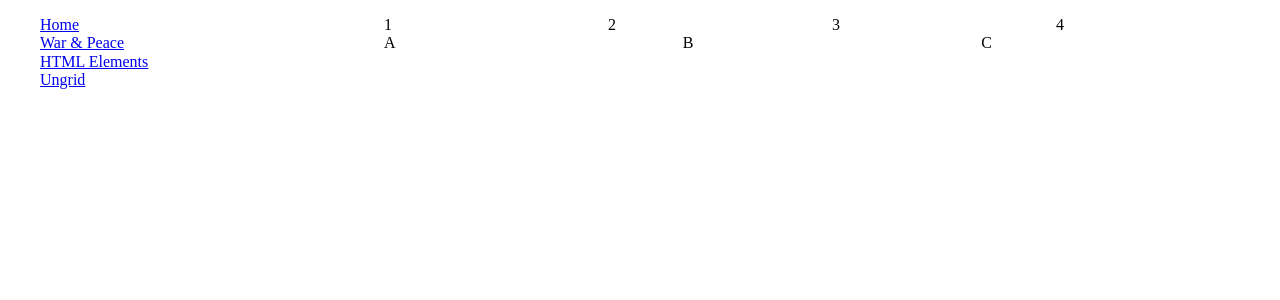
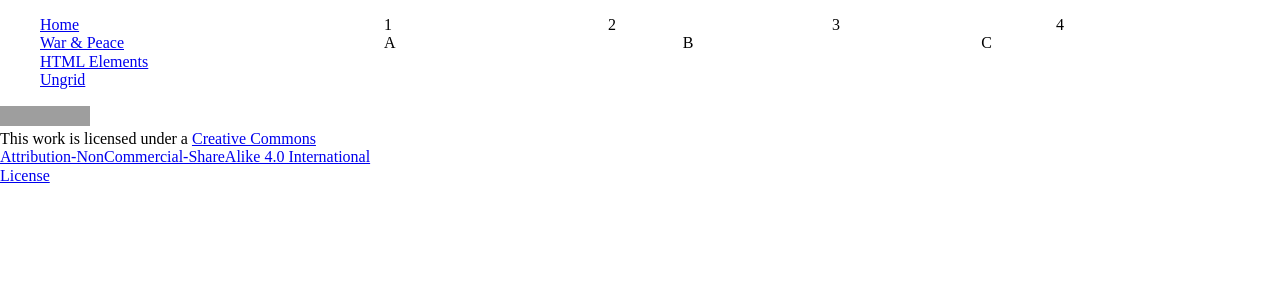
Before and after one commit to monochromeblue/battlemat, a Jekyll site: the page built from ungrid.md, in a window 1280 px wide. Shown: the top 300 px of the page. Built offline with Jekyll 4.4.1, drawn with Linux system fonts in a browser that asks for light colours; cached includes are drawn as plain includes; grey boxes are pictures that could not be loaded.

Commit message:
adding a footer

```diff
--- /dev/null
+++ b/_includes/footer.html
@@ -0,0 +1,3 @@
+<div class="footer">
+    <a rel="license" href="http://creativecommons.org/licenses/by-nc-sa/4.0/"><img alt="Creative Commons Licence" style="border-width:0" src="https://i.creativecommons.org/l/by-nc-sa/4.0/80x15.png" /></a><br />This work is licensed under a <a rel="license" href="http://creativecommons.org/licenses/by-nc-sa/4.0/">Creative Commons Attribution-NonCommercial-ShareAlike 4.0 International License</a>
+</div>
--- a/_layouts/default.html
+++ b/_layouts/default.html
@@ -23,5 +23,9 @@
 
   </div>
 
+  <footer class="row">
+    {% include_cached footer.html %}
+  </footer>
+
 </body>
 </html>
--- a/assets/css/monoblue.css
+++ b/assets/css/monoblue.css
@@ -5,3 +5,7 @@
 .article {
     max-width: 30em;
 }
+
+.footer {
+    width: 30%; /* Should match .header */
+}
```
